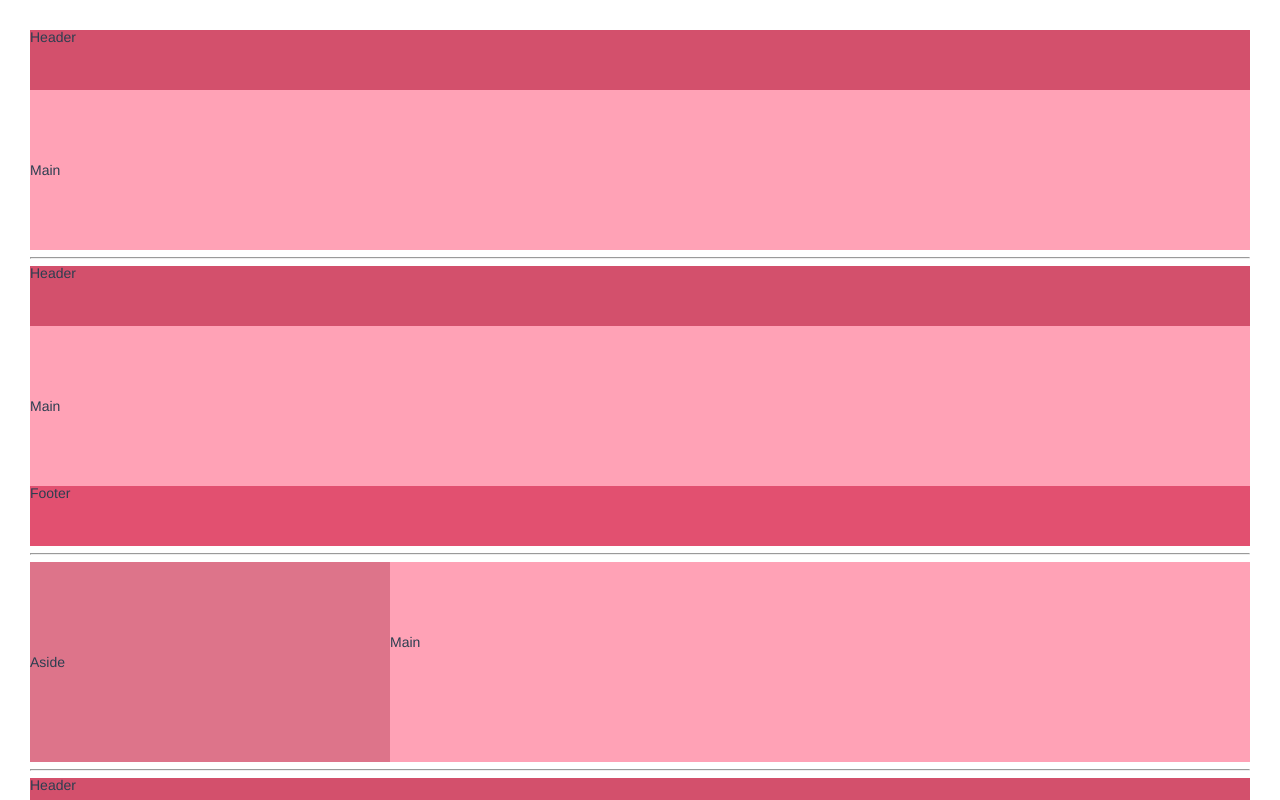
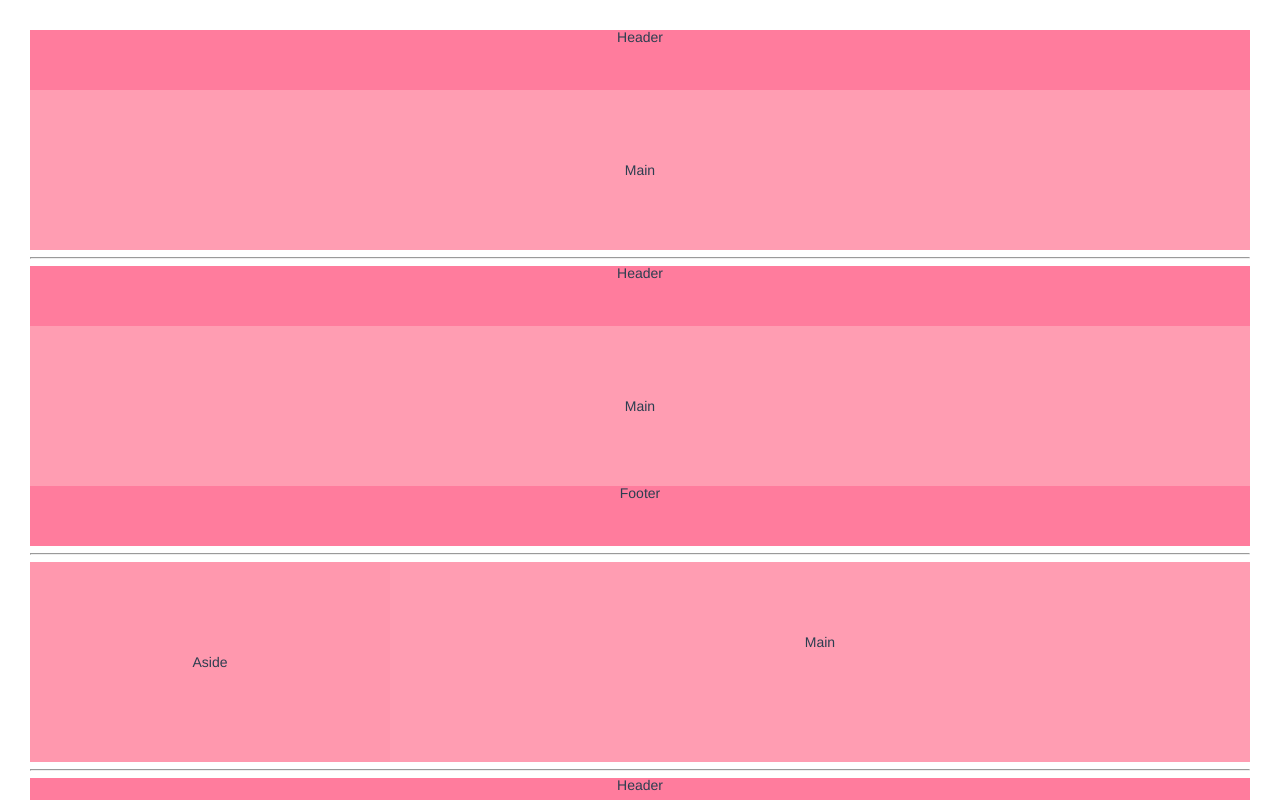
Before and after one commit to funny-man/uzi-vue, a Vue app: page / in a window 1280 px wide. Shown: the top 800 px of the page. Built offline with nearby package versions, Linux system fonts and the light colour scheme.

Commit message:
添加一个1px边框处理样式

```diff
--- a/src/App.vue
+++ b/src/App.vue
@@ -326,22 +326,23 @@ export default {
 }
 .z-layout {
   background-color: #eee;
+  text-align: center;
   // margin-top: 20px;
 }
 .z-header {
-  background-color: rgb(211, 80, 108);
+  background-color: rgb(255, 124, 157);
   // line-height: 60px;
 }
 .z-footer {
-  background-color: rgb(226, 80, 112);
+  background-color: rgb(255, 124, 157);
   // line-height: 60px;
 }
 .z-main {
-  background-color: rgb(255, 162, 182);
+  background-color: rgb(255, 157, 178);
   line-height: 160px;
 }
 .z-aside {
-  background-color: rgb(221, 116, 138);
+  background-color: rgb(255, 152, 174);
   line-height: 200px;
   // width: 100px;
 }
```
Also changed, not shown: src/sass/1px.scss (added, +107 -0 lines).
